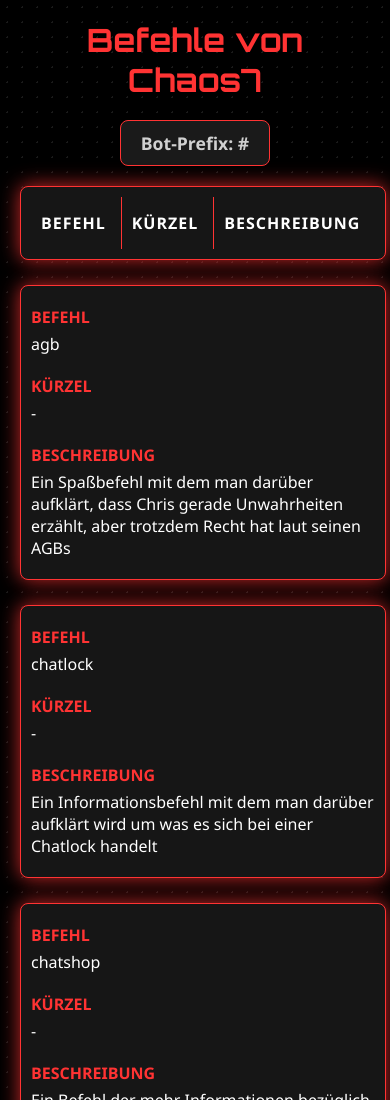
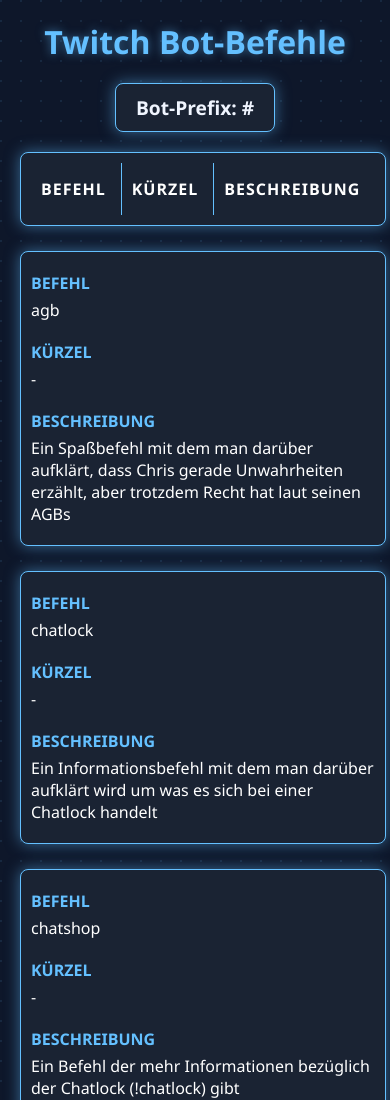
Before and after one commit to CodingFlo/Bottario, a plain HTML site: page docs/commands.html in a window 390 px wide. Shown: the top 1100 px of the page. Drawn offline with Linux system fonts and the light colour scheme; a web font is replaced by a local one.

Commit message:
Auto: Update commands page

```diff
--- a/docs/commands.html
+++ b/docs/commands.html
@@ -4,9 +4,9 @@
 <head>
     <meta charset="UTF-8">
     <meta name="viewport" content="width=device-width, initial-scale=1.0">
-    <title>Befehle von Chaos7</title>
+    <title>Twitch Bot-Befehle</title>
     <style>
-        @import url('https://fonts.googleapis.com/css2?family=Orbitron:wght@400;700&display=swap');
+        @import url('https://fonts.googleapis.com/css2?family=Segoe+UI:wght@400;700&display=swap');
 
         @keyframes fadeInFromTop {
             from { opacity: 0; transform: translateY(-20px); }
@@ -25,8 +25,8 @@
 
         body {
             font-family: 'Segoe UI', Arial, sans-serif;
-            background-color: #000000;
-            color: #d0d0d0;
+            background-color: #0e172a;
+            color: #f0f5ff;
             margin: 0;
             padding: 20px;
             display: flex;
@@ -34,14 +34,13 @@
             align-items: center;
             position: relative;
             overflow-x: hidden;
-            background-image: radial-gradient(circle, #1a1a1a 1px, transparent 1px);
-            background-size: 15px 15px;
+            background-image: radial-gradient(circle at 1px 1px, rgba(100, 192, 255, 0.1) 1px, transparent 0);
+            background-size: 20px 20px;
         }
 
         h1 {
-            font-family: 'Orbitron', sans-serif;
-            color: #ff3333;
-            text-shadow: none;
+            color: #64c0ff;
+            text-shadow: 0 0 10px rgba(100, 192, 255, 0.5);
             margin: 0 0 20px 0;
             opacity: 0;
             animation: fadeInFromTop 0.6s ease-out forwards;
@@ -51,11 +50,12 @@
 
         .prefix-container {
             margin-bottom: 20px;
-            font-size: 1.1em;
+            font-size: 1.2em;
             font-weight: bold;
-            color: #d0d0d0;
-            background-color: #1a1a1a;
-            border: 1px solid #ff3333;
+            color: #f0f5ff;
+            background-color: #1a2333;
+            border: 1px solid #64c0ff;
+            box-shadow: 0 0 15px rgba(100, 192, 255, 0.5);
             border-radius: 8px;
             padding: 10px 20px;
             text-align: center;
@@ -68,12 +68,12 @@
             width: 100%;
             max-width: 800px;
             border-radius: 8px;
-            border: 1px solid #ff3333;
+            border: 1px solid #64c0ff;
             opacity: 0;
             animation: growIn 0.8s cubic-bezier(0.2, 0.6, 0.3, 1.2) 0.4s forwards;
             z-index: 2;
-            background-color: #161616;
-            box-shadow: 0 0 20px rgba(255, 51, 51, 0.6);
+            background-color: #1a2333;
+            box-shadow: 0 0 15px rgba(100, 192, 255, 0.5);
         }
 
         .command-table {
@@ -93,7 +93,7 @@
         }
 
         thead tr {
-            background-color: #800000;
+            background-color: #1f486e;
             opacity: 0;
             animation: fadeInFromTop 0.5s ease-out 0.8s forwards;
             display: table-row;
@@ -103,7 +103,7 @@
             padding: 18px 20px;
             text-align: left;
             color: #ffffff;
-            border-bottom: 1px solid #ff3333;
+            border-bottom: 1px solid #343e52;
         }
 
         th {
@@ -113,7 +113,7 @@
             position: relative;
             text-transform: uppercase;
             letter-spacing: 1px;
-            border-right: 1px solid #ff3333;
+            border-right: 1px solid #343e52;
             text-shadow: none;
         }
 
@@ -126,11 +126,11 @@
         }
 
         th:hover {
-            background-color: #990000;
+            background-color: #2a5a80;
         }
 
         th.sorted {
-            background-color: #990000;
+            background-color: #2a5a80;
         }
 
         .sort-icon {
@@ -142,8 +142,8 @@
         }
 
         tbody tr:hover {
-            background-color: #220000;
-            box-shadow: 0 0 20px rgba(255, 51, 51, 0.8);
+            background-color: #242d40;
+            box-shadow: 0 0 15px rgba(100, 192, 255, 0.5);
             transform: scale(1.01);
             transition: all 0.2s ease-in-out;
         }
@@ -184,7 +184,7 @@
                 justify-content: space-around;
                 animation: none;
                 opacity: 1;
-                background-color: #161616;
+                background-color: #1a2333;
             }
             th {
                 display: flex;
@@ -194,8 +194,8 @@
                 border-bottom: none;
                 justify-content: center;
                 align-items: center;
-                border-right: 1px solid #ff3333;
-                background-color: #161616;
+                border-right: 1px solid #64c0ff;
+                background-color: #1a2333;
                 color: #ffffff;
             }
             th:first-child,
@@ -204,10 +204,10 @@
                 border-top-right-radius: 0;
             }
             th:hover {
-                background-color: #220000;
+                background-color: #242d40;
             }
             th.sorted {
-                background-color: #ff3333;
+                background-color: #64c0ff;
             }
             th:last-child {
                 border-right: none;
@@ -227,17 +227,17 @@
             tr {
                 display: block;
                 margin-bottom: 25px;
-                border: 1px solid #ff3333;
+                border: 1px solid #64c0ff;
                 border-radius: 8px;
-                box-shadow: 0 0 20px rgba(255, 51, 51, 0.8);
-                background-color: #161616;
+                box-shadow: 0 0 15px rgba(100, 192, 255, 0.5);
+                background-color: #1a2333;
                 padding: 10px;
                 transition: none;
                 animation: slideInUp 0.5s ease-out forwards;
             }
             tr:hover {
                 transform: none;
-                box-shadow: 0 0 20px rgba(255, 51, 51, 0.8);
+                box-shadow: 0 0 15px rgba(100, 192, 255, 0.5);
             }
             td {
                 display: block;
@@ -251,14 +251,14 @@
                 display: block;
                 font-weight: bold;
                 text-transform: uppercase;
-                color: #ff3333;
+                color: #64c0ff;
                 margin-bottom: 5px;
             }
         }
     </style>
 </head>
 <body>
-    <h1>Befehle von Chaos7</h1>
+    <h1>Twitch Bot-Befehle</h1>
     <div class="prefix-container">
         Bot-Prefix: #
     </div>
```
